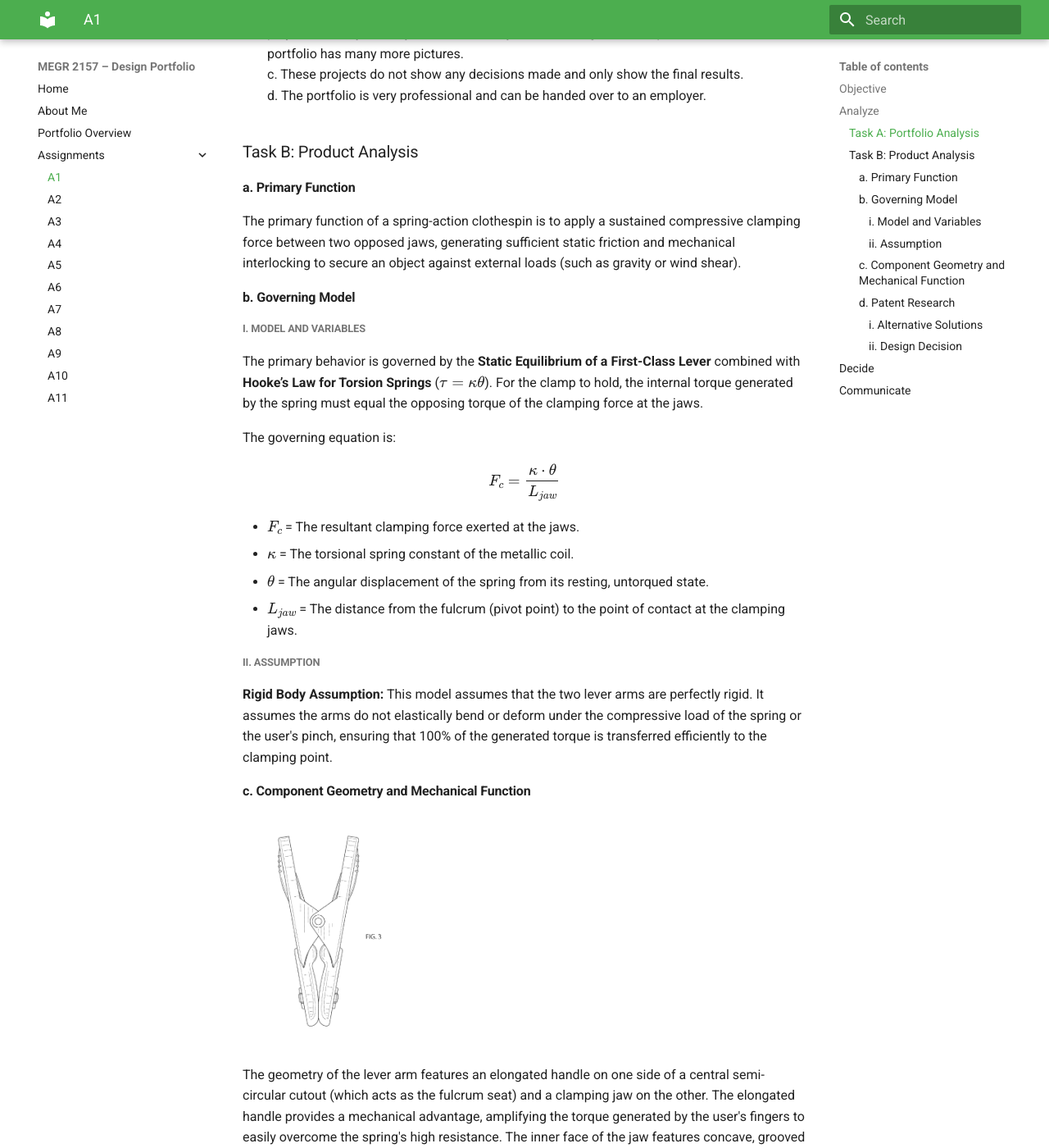
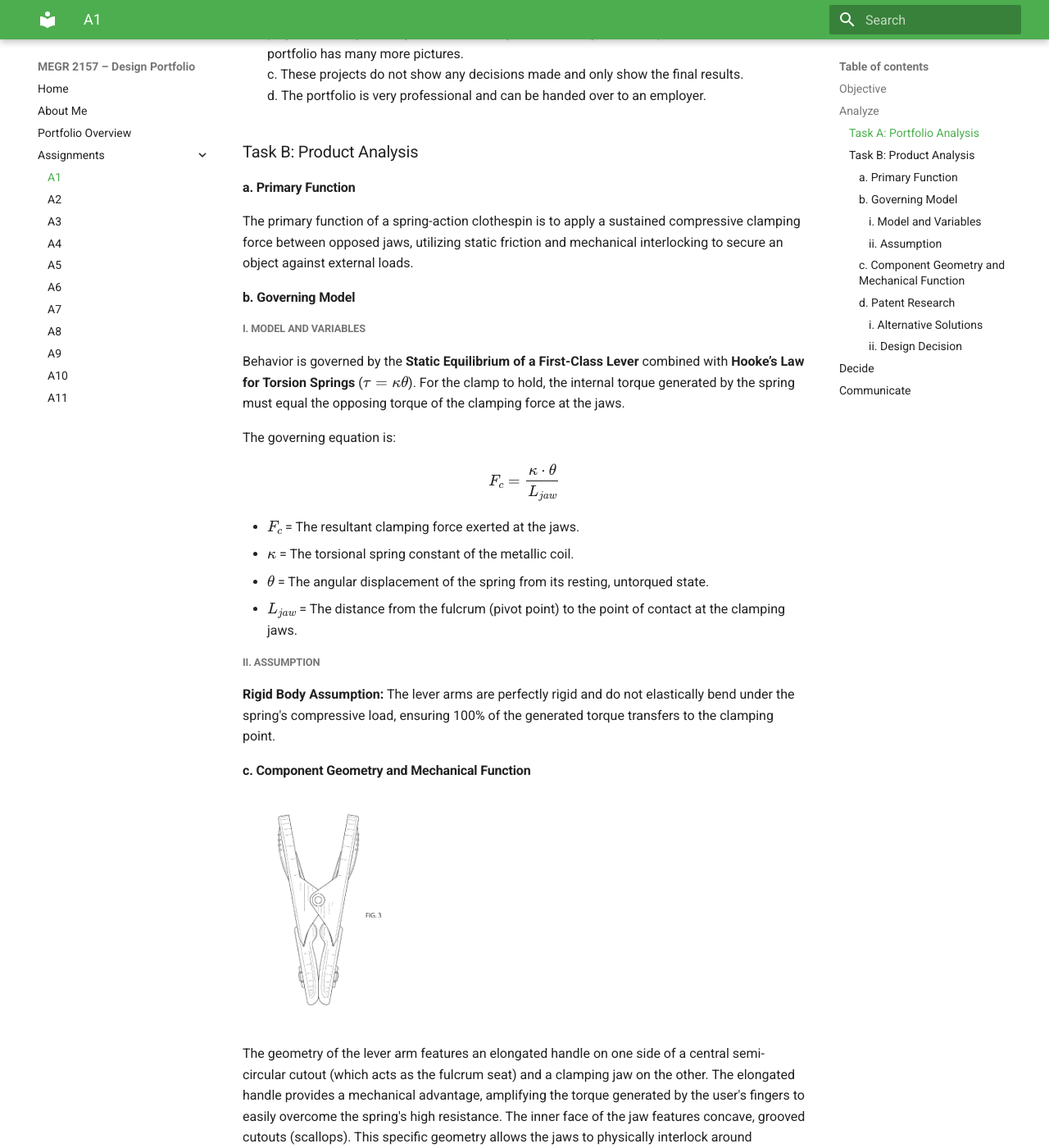
Before and after one commit to rhoang628/megr2156-portfolio, an MkDocs documentation site: the page built from docs/assignments/A01/index.md, in a window 1280 px wide and 1400 px high, scrolled down 622 px. Shown: the whole window at 82% size. Built offline with MkDocs 1.6.1 and Material for MkDocs 9.7.7, drawn with Linux system fonts in a browser that asks for light colours; some of the changed text lies outside the part shown.

Commit message:
Update index.md

```diff
--- a/docs/assignments/A01/index.md
+++ b/docs/assignments/A01/index.md
@@ -19,12 +19,12 @@
 
 ### Task B: Product Analysis
 #### a. Primary Function
-The primary function of a spring-action clothespin is to apply a sustained compressive clamping force between two opposed jaws, generating sufficient static friction and mechanical interlocking to secure an object against external loads (such as gravity or wind shear).
+The primary function of a spring-action clothespin is to apply a sustained compressive clamping force between opposed jaws, utilizing static friction and mechanical interlocking to secure an object against external loads.
 
 #### b. Governing Model
 
 ##### i. Model and Variables
-The primary behavior is governed by the **Static Equilibrium of a First-Class Lever** combined with **Hooke’s Law for Torsion Springs** ($\tau = \kappa\theta$). For the clamp to hold, the internal torque generated by the spring must equal the opposing torque of the clamping force at the jaws.
+Behavior is governed by the **Static Equilibrium of a First-Class Lever** combined with **Hooke’s Law for Torsion Springs** ($\tau = \kappa\theta$). For the clamp to hold, the internal torque generated by the spring must equal the opposing torque of the clamping force at the jaws.
 
 The governing equation is:
 
@@ -36,7 +36,7 @@ $$ F_{c} = \frac{\kappa \cdot \theta}{L_{jaw}} $$
 * **$L_{jaw}$** = The distance from the fulcrum (pivot point) to the point of contact at the clamping jaws.
 
 ##### ii. Assumption
-**Rigid Body Assumption:** This model assumes that the two lever arms are perfectly rigid. It assumes the arms do not elastically bend or deform under the compressive load of the spring or the user's pinch, ensuring that 100% of the generated torque is transferred efficiently to the clamping point.
+**Rigid Body Assumption:** The lever arms are perfectly rigid and do not elastically bend under the spring's compressive load, ensuring 100% of the generated torque transfers to the clamping point.
 
 #### c. Component Geometry and Mechanical Function
 
@@ -58,7 +58,7 @@ This component consists of a central helical coil with two extended, straight ti
 2.  **Traditional One-Piece Peg (Slotted Clothespin):** A single rigid wooden or plastic peg featuring a tapered slot. It relies entirely on the elastic deflection of the peg's material and friction to wedge an object into place, eliminating moving parts altogether.
 
 ##### ii. Design Decision
-Observing the design patent and physical geometry, a key engineering decision is the inclusion of multiple scallops (concave cutouts) of varying radii along the inner clamping face of the jaws. The engineer likely made this choice to allow the device to accommodate loads of vastly different diameters (e.g., a thin metal wire versus a thick woven rope). By providing distinct geometric "seats," the clothespin maintains a stable, perpendicular bite on various materials without the clamped object slipping forward or backward, which would inevitably happen if the jaw faces were perfectly flat.
+A key engineering decision is the inclusion of multiple scallops (concave cutouts) of varying radii on the inner jaws. This allows the device to stably seat objects of vastly different diameters (e.g., thin wire vs. thick rope). These specific seats prevent lateral slipping, which would inevitably occur with perfectly flat jaw faces.
 
 ## Decide
 
```
